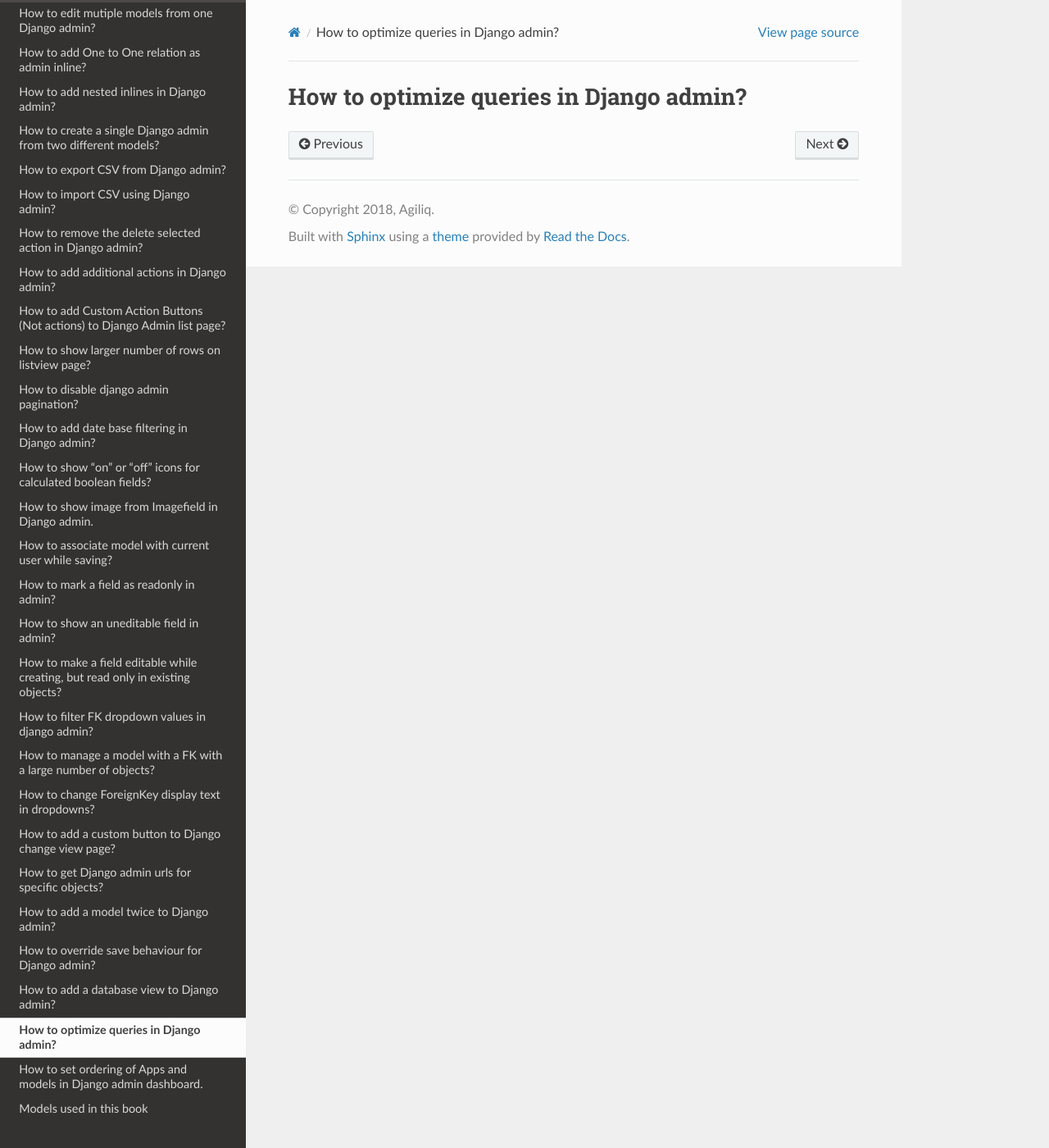
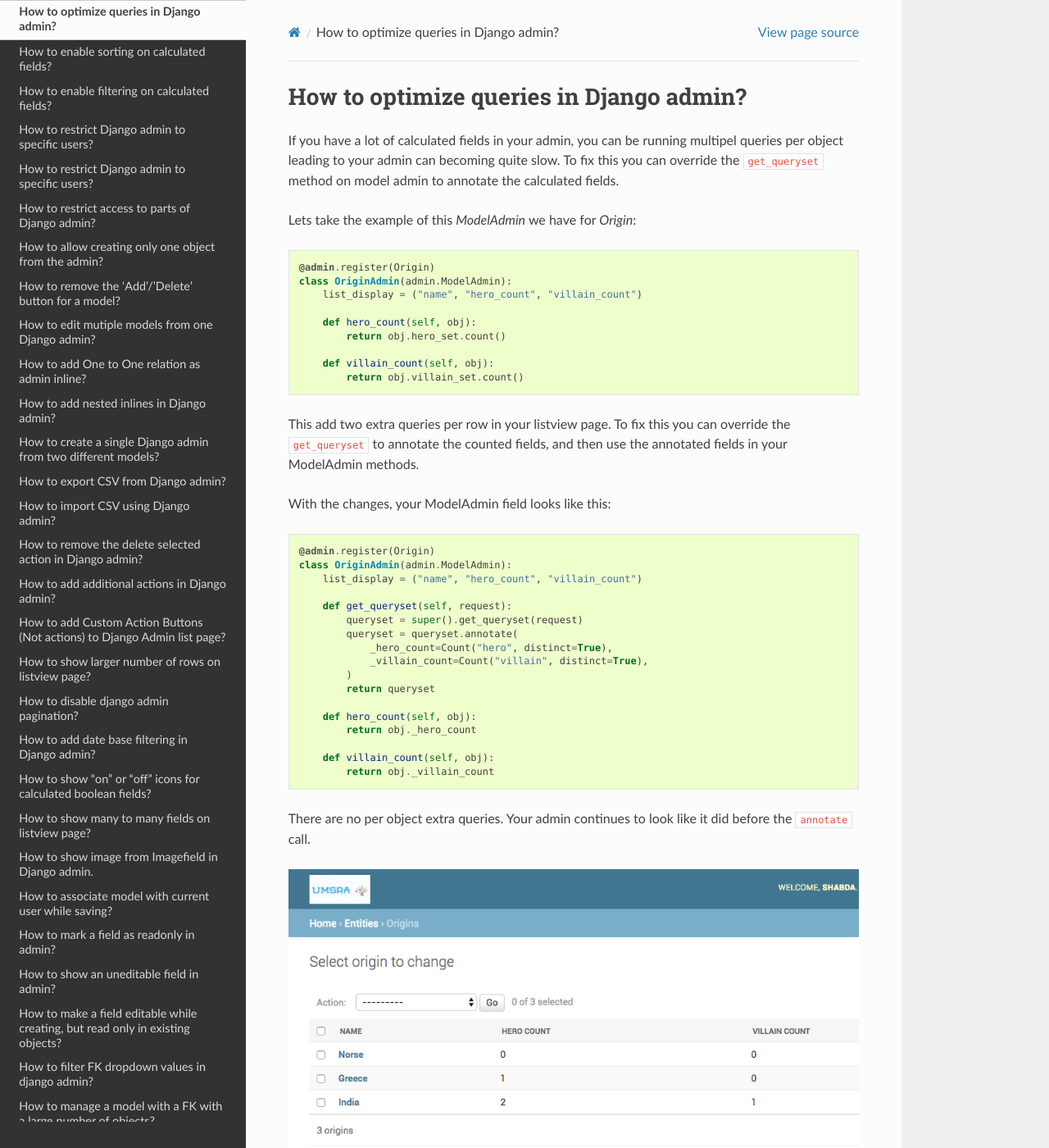
Before and after one commit to agiliq/django-admin-cookbook, a Sphinx documentation site: the page built from docs/optimize_queries.rst, in a window 1280 px wide and 1400 px high. Shown: the whole window at 82% size. Built offline with Sphinx 7.4.7 and the Read the Docs theme 2.0.0, drawn with Linux system fonts in a browser that asks for light colours.

Commit message:
Added optimize queries chapter

```diff
--- a/docs/conf.py
+++ b/docs/conf.py
@@ -34,7 +34,7 @@
 # |version| and |release|, also used in various other places throughout the
 # built documents.
 #
-# This will track teh Django version against whihch this is written.
+# This will track the Django version against which this is written.
 version = '2.0'
 
 release = '2.0'
--- a/docs/index.rst
+++ b/docs/index.rst
@@ -33,7 +33,7 @@
    :maxdepth: 1
 
    calculated_fields
-   many_to_many
+   optimize_queries
    sorting_calculated_fields
    filtering_calculated_fields
 
@@ -82,6 +82,7 @@
    disable_pagination
    date_based_filtering
    boolean_fields
+   many_to_many
 
 Changeview Page
 ++++++++++++++++++++++++++++++++++++++++++
--- a/docs/optimize_queries.rst
+++ b/docs/optimize_queries.rst
@@ -1,2 +1,46 @@
 How to optimize queries in Django admin?
 ++++++++++++++++++++++++++++++++++++++++++++++++++++++++++++++++++++++++++++++++++++
+
+If you have a lot of calculated fields in your admin, you can be running multipel queries per object leading to your admin can becoming quite slow.
+To fix this you can override the :code:`get_queryset` method on model admin to annotate the calculated fields.
+
+Lets take the example of this `ModelAdmin` we have for `Origin`::
+
+    @admin.register(Origin)
+    class OriginAdmin(admin.ModelAdmin):
+        list_display = ("name", "hero_count", "villain_count")
+
+        def hero_count(self, obj):
+            return obj.hero_set.count()
+
+        def villain_count(self, obj):
+            return obj.villain_set.count()
+
+
+This add two extra queries per row in your listview page. To fix this you can override the :code:`get_queryset` to annotate the counted fields,
+and then use the annotated fields in your ModelAdmin methods.
+
+With the changes, your ModelAdmin field looks like this::
+
+
+    @admin.register(Origin)
+    class OriginAdmin(admin.ModelAdmin):
+        list_display = ("name", "hero_count", "villain_count")
+
+        def get_queryset(self, request):
+            queryset = super().get_queryset(request)
+            queryset = queryset.annotate(
+                _hero_count=Count("hero", distinct=True),
+                _villain_count=Count("villain", distinct=True),
+            )
+            return queryset
+
+        def hero_count(self, obj):
+            return obj._hero_count
+
+        def villain_count(self, obj):
+            return obj._villain_count
+
+There are no per object extra queries. Your admin continues to look like it did before the :code:`annotate` call.
+
+.. image:: calculated_field.png
```
Also changed, not shown: other parts of docs/index.rst (+0 -1 lines), 1 other file.
